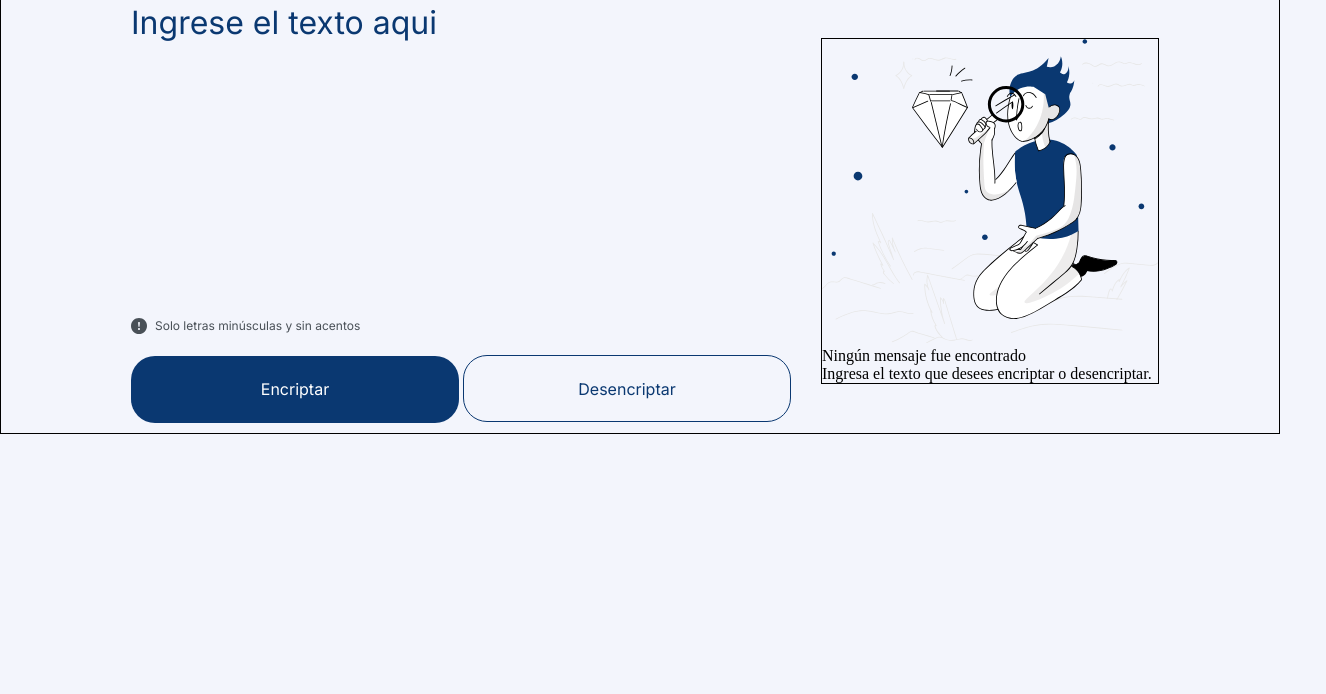
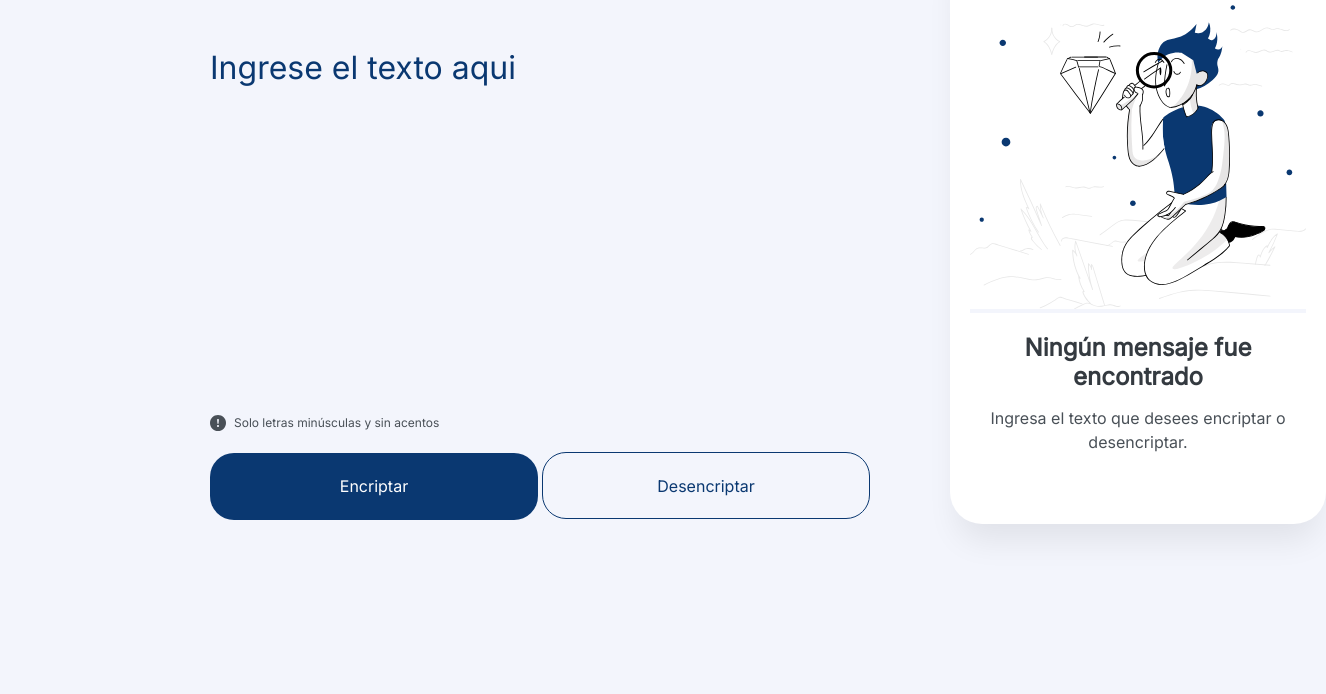
Before and after one commit to DMercadoCanas/encriptador-javascript, a plain HTML site: page index.html in a window 1280 px wide. Shown: the part 106-800 px from the top of the page, 1326 px wide, since content can reach past the window. Drawn offline with Linux system fonts and the light colour scheme.

Commit message:
Modificando index.html, style.css y Galeria agragada

```diff
--- a/index.html
+++ b/index.html
@@ -11,15 +11,31 @@
       rel="stylesheet"
     />
     <title>Encriptador</title>
+    <link
+      rel="apple-touch-icon"
+      sizes="180x180"
+      href="Galeria/favicon_io/apple-touch-icon.png"
+    />
+    <link
+      rel="icon"
+      type="image/png"
+      sizes="32x32"
+      href="Galeria/favicon_io/favicon-32x32.png"
+    />
+    <link
+      rel="icon"
+      type="image/png"
+      sizes="16x16"
+      href="Galeria/favicon_io/favicon-16x16.png"
+    />
+    <link rel="manifest" href="Galeria/favicon_io/site.webmanifest" />
   </head>
   <body>
-    <header>
-      <section class="logo-alura">
-        <img src="Galeria/LogoAlura.svg" alt="Logo de alura" srcset="" />
-      </section>
-    </header>
     <main>
       <section class="linea-principal">
+        <div class="logo-alura">
+          <img src="Galeria/LogoAlura.svg" alt="Logo de alura" srcset="" />
+        </div>
         <div class="right-principal">
           <div class="caja-texto">
             <textarea
@@ -42,9 +58,16 @@
         </div>
 
         <div class="caja-lateral">
-          <img src="Galeria/Muñecolateral.svg" alt="Imagen lateral" />
-          <p>Ningún mensaje fue encontrado</p>
-          <p>Ingresa el texto que desees encriptar o desencriptar.</p>
+          <div class="imagen-lateral">
+            <img src="Galeria/Muñecolateral.svg" alt="Imagen lateral" />
+          </div>
+
+          <div class="mensajes">
+            <p class="primer-mensaje">Ningún mensaje fue encontrado</p>
+            <p class="segundo-mensaje">
+              Ingresa el texto que desees encriptar o desencriptar.
+            </p>
+          </div>
         </div>
       </section>
     </main>
--- a/style.css
+++ b/style.css
@@ -6,33 +6,36 @@
   padding: 0;
 }
 
+.linea-principal {
+  display: flex;
+  height: 100%;
+  margin: 0;
+}
+
 /* LOGO ALURA */
+
+.logo-alura {
+  margin-top: 1px;
+}
 
 .logo-alura img {
   padding-left: 40px;
   padding-top: 40px;
-  position: relative;
-  border: 1px solid black;
 }
 
 /* CAJA PRINCIPAL */
 
-.linea-principal {
-  display: flex;
+.right-principal {
   align-items: center;
   justify-content: center;
-  margin: 0;
-  border: 1px solid black;
-}
-
-.right-principal {
   flex-direction: column;
-  margin: 10px;
+  margin-top: 150px;
+  margin-left: 50px;
 }
 
 .caja-texto {
   width: 680px;
-  height: 288px;
+  height: 270px;
   max-width: 100%;
   overflow: hidden;
 }
@@ -60,7 +63,7 @@
 
 .advertencia {
   display: flex;
-  margin-top: 30px;
+  margin-top: 100px;
   gap: 8px;
 }
 
@@ -97,9 +100,17 @@
 }
 
 .encriptar {
-  background: #0a3871;
+  background-color: #0a3871;
   color: #ffffff;
   border: none;
+  transition: background-color 0.2s;
+}
+
+.encriptar:hover {
+  background-color: #ffffff;
+  color: #0a3871;
+  border: 1px solid #0a3871;
+  cursor: pointer;
 }
 
 .desencriptar {
@@ -107,10 +118,56 @@
   border: 1px solid #0a3871;
 }
 
+.desencriptar:hover {
+  background-color: #d8dfe8;
+  cursor: pointer;
+}
+
 /* CAJA LATERAL */
 
 .caja-lateral {
-  border: 1px solid black;
-  position: relative;
-  margin-top: 0;
+  display: flex;
+  flex-direction: column;
+  height: 550px;
+  margin-top: 40px;
+  margin-left: 60px;
+  justify-content: center;
+  align-items: center;
+  text-align: center;
+  padding: 20px;
+  gap: 20px;
+  background: #ffffff;
+  border-radius: 32px;
+  box-shadow: 0px 24px 32px -8px #00000014;
 }
+
+.imagen-lateral img {
+  background: #ffffff;
+}
+
+.mensajes {
+  width: 300px;
+  background: #ffffff;
+}
+
+.primer-mensaje {
+  font-family: "Inter", sans-serif;
+  color: #343a40;
+  font-size: 24px;
+  font-weight: 700;
+  line-height: 29px;
+  letter-spacing: 0em;
+  background: #ffffff;
+}
+
+.segundo-mensaje {
+  font-family: "Inter", sans-serif;
+  font-size: 16px;
+  font-weight: 400;
+  line-height: 24px;
+  letter-spacing: 0em;
+  text-align: center;
+  color: #495057;
+  margin-top: 15px;
+  background: #ffffff;
+}
```
Also changed, not shown: Galeria/favicon_io/android-chrome-192x192.png (added), Galeria/favicon_io/android-chrome-512x512.png (added), Galeria/favicon_io/apple-touch-icon.png (added), Galeria/favicon_io/favicon-16x16.png (added), Galeria/favicon_io/favicon-32x32.png (added), Galeria/favicon_io/favicon.ico (added), Galeria/favicon_io/site.webmanifest (added).
